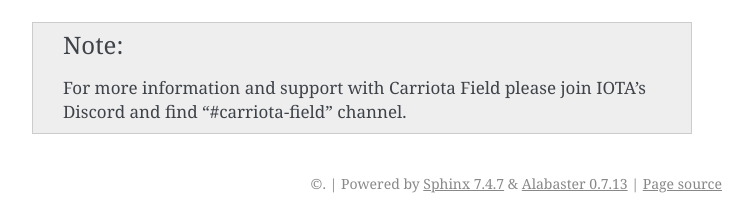
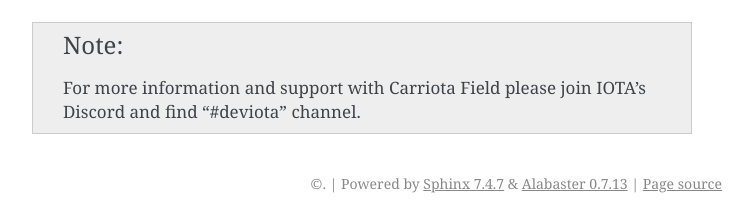
Before and after one commit to nuriel77/iri-playbook, a Sphinx documentation site: the page built from docs/installation.rst, in a window 1280 px wide and 900 px high, scrolled down 10236 px. Shown: the part 677-897 px from the top of the window, without its empty margins (388-1141 px from the left). Built offline with Sphinx 7.4.7, drawn with Linux system fonts in a browser that asks for light colours.

Commit message:
Rename carriota->deviota

```diff
--- a/docs/appendix.rst
+++ b/docs/appendix.rst
@@ -564,7 +564,7 @@
 
 Field
 -----
-Field is a proxy for your IRI node that sends regular statistics to the `Field server <http://field.carriota.com>`_.
+Field is a proxy for your IRI node that sends regular statistics to the `Field server <http://field.deviota.com>`_.
 
 You can read more about it `here <https://github.com/SemkoDev/field.cli>`_.
 
--- a/docs/installation.rst
+++ b/docs/installation.rst
@@ -483,4 +483,4 @@
 
 .. note::
 
-  For more information and support with Carriota Field please join IOTA's Discord and find "#carriota-field" channel.
+  For more information and support with Carriota Field please join IOTA's Discord and find "#deviota" channel.
```
Also changed, not shown: 1 other file.
